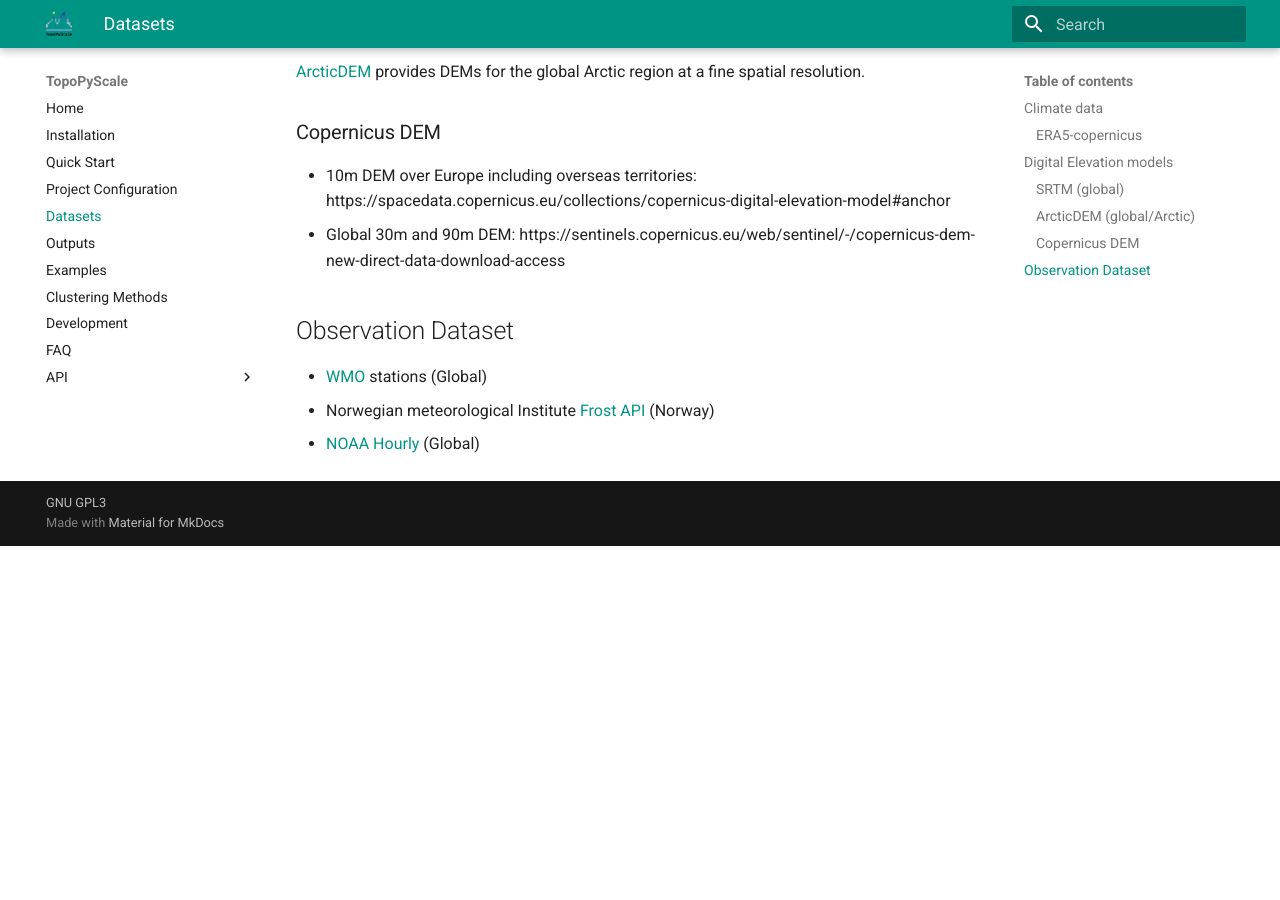
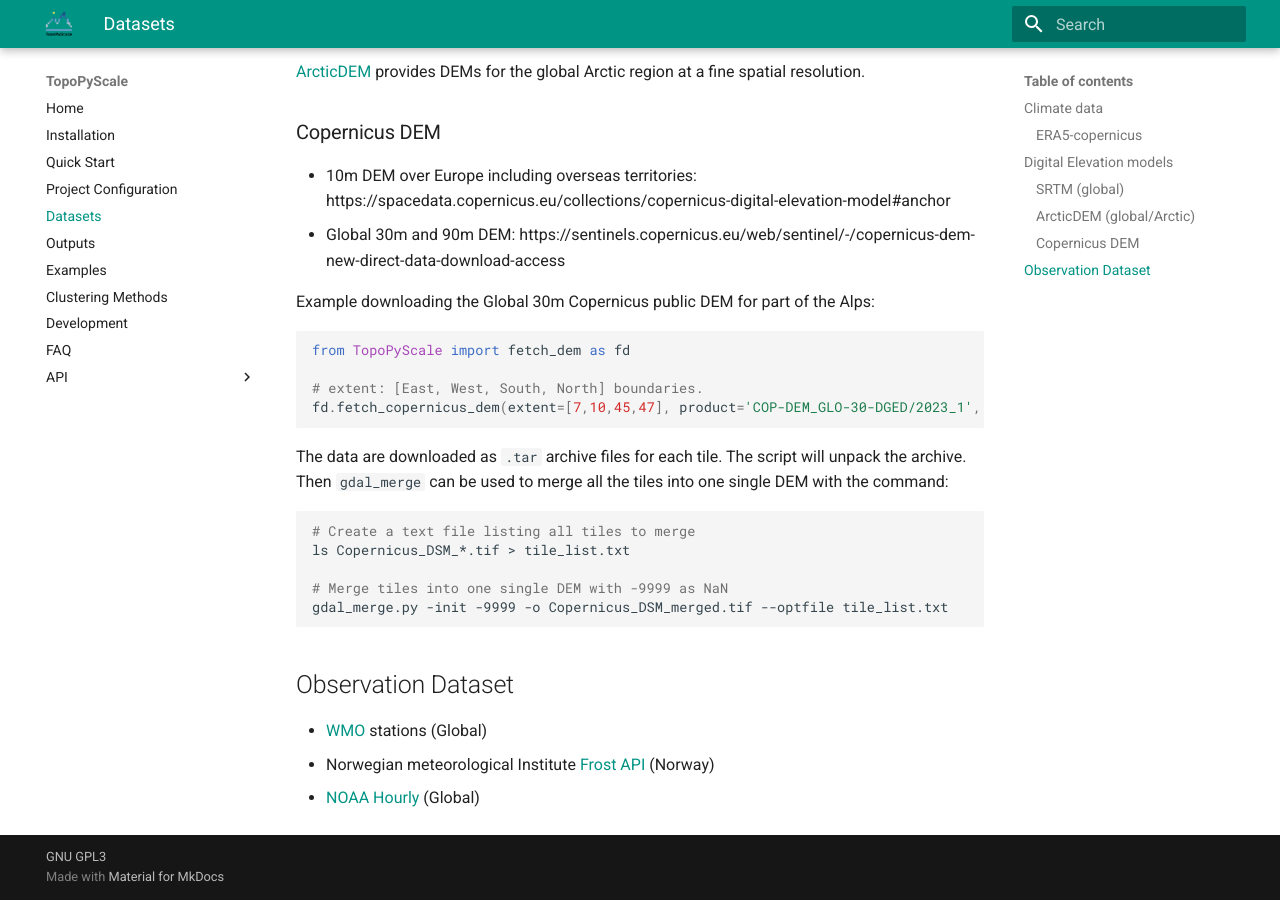
Before and after one commit to ArcticSnow/TopoPyScale_Documentation, an MkDocs documentation site: the page built from docs/04_datasetSources.md, in a window 1280 px wide and 900 px high, scrolled down 810 px. Built offline with MkDocs 1.6.1 and Material for MkDocs 9.7.7, drawn with Linux system fonts in a browser that asks for light colours; before the commit the page ends 1356 px from its top, so only the background shows below that.

Commit message:
Update 04_datasetSources.md
fetch_dem: added example

````diff
--- a/docs/04_datasetSources.md
+++ b/docs/04_datasetSources.md
@@ -26,6 +26,24 @@
 - 10m DEM over Europe including overseas territories: https://spacedata.copernicus.eu/collections/copernicus-digital-elevation-model#anchor
 - Global 30m and 90m DEM: https://sentinels.copernicus.eu/web/sentinel/-/copernicus-dem-new-direct-data-download-access
 
+Example downloading the Global 30m Copernicus public DEM for part of the Alps:
+```python
+from TopoPyScale import fetch_dem as fd
+
+# extent: [East, West, South, North] boundaries.
+fd.fetch_copernicus_dem(extent=[7,10,45,47], product='COP-DEM_GLO-30-DGED/2023_1', n_download_threads=15)
+```
+The data are downloaded as `.tar` archive files for each tile. The script will unpack the archive. Then `gdal_merge` can be used to merge all the tiles into one single DEM with the command:
+
+```bash
+# Create a text file listing all tiles to merge
+ls Copernicus_DSM_*.tif > tile_list.txt
+
+# Merge tiles into one single DEM with -9999 as NaN
+gdal_merge.py -init -9999 -o Copernicus_DSM_merged.tif --optfile tile_list.txt
+```
+
+
 ## Observation Dataset
 
 - [WMO](https://cds.climate.copernicus.eu/cdsapp#!/dataset/insitu-observations-surface-land?tab=overview) stations (Global)
````
